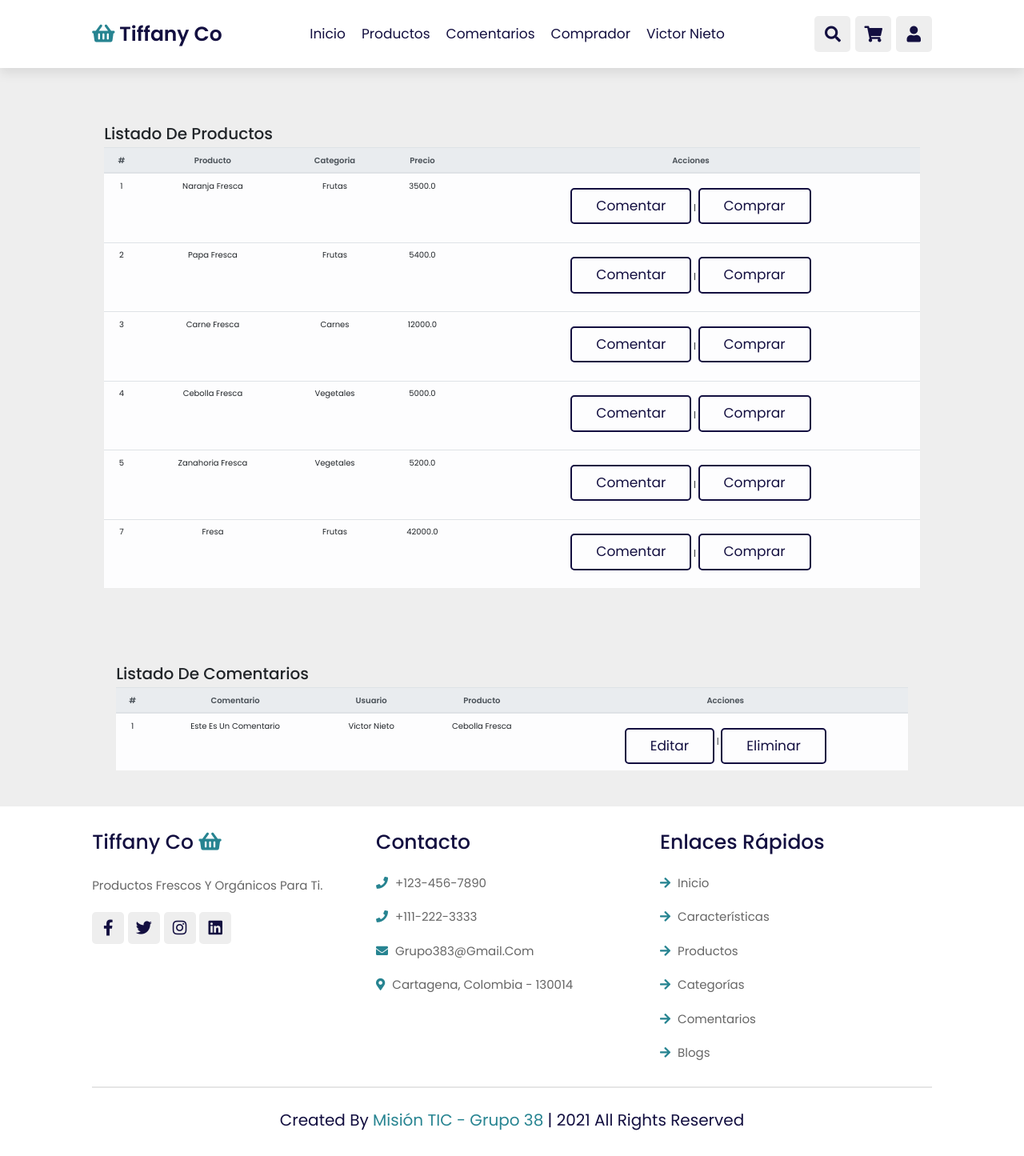
After one commit to vnieto26/proyecto1, a Flask app: page /compra in a window 1280 px wide. The commit adds this page. Shown: the whole page at 80% size. Run offline with Flask 2, Linux system fonts and the light colour scheme; a user stored in the database is signed in; data comes from the database, SQL or seed files in the repository; both versions use the stored data as it was after the commit; some libraries are stand-ins or nearby versions.

Commit message:
Adelanto comentarios

```diff
--- a/app.py
+++ b/app.py
@@ -1,9 +1,7 @@
-from flask import Flask, render_template, request, session, escape
+from flask import Flask, render_template, request, session, escape, url_for
 from werkzeug.utils import redirect
 from flask_sqlalchemy import SQLAlchemy
 from werkzeug.security import generate_password_hash, check_password_hash
-from sqlalchemy import ForeignKey
-from sqlalchemy.orm import relationship
 import os
 
 dbdir = "sqlite:///" + os.path.abspath(os.getcwd()) + "/database.db"
@@ -37,9 +35,7 @@ class Comentarios(db.Model):
     id = db.Column(db.Integer, primary_key=True)
     comentario = db.Column(db.String(300), nullable=False)
     id_user = db.Column(db.Integer, db.ForeignKey('users.id'), nullable=False)
-    # nom_user = relationship('user', backref='comentarios')
     id_producto = db.Column(db.Integer, db.ForeignKey('products.id'), nullable=False)
-    # nom_producto = relationship('products', backref='comentarios')
 
 
 @ app.route('/')
@@ -50,10 +46,10 @@ def inicio():
 @ app.route('/buscar')
 def buscar():
     busca=request.args.get('search')
-    user=Users.query.filter_by(email=busca).first()
-    if user:
-        return user.email
-    return 'El usuario no existe'
+    product=Products.query.filter_by(producto=busca).first()
+    if product:
+        return product.producto
+    return redirect(url_for('inicio'))
 
 
 @ app.route('/signup',  methods=["GET", "POST"])
@@ -76,14 +72,18 @@ def signup():
 
 @ app.route('/login',  methods=['GET', 'POST'])
 def login():
-    if request.method == 'POST':
-        user=Users.query.filter_by(email=request.form['email']).first()
-        if user and check_password_hash(user.password, request.form['password']):
+    if request.method != 'POST':
+        return redirect(url_for('inicio'))
+    user=Users.query.filter_by(email=request.form['email']).first()
+    if user and check_password_hash(user.password, request.form['password']):
+        if user.perfil == '2':
             session['username']=user.nombre
-            return redirect('/home')
-        return redirect('/')
+            return redirect(url_for('home'))
+        session['usercompra'] = user.nombre
+        session['userid'] = user.id
+        return redirect(url_for('compra'))
+    return redirect(url_for('inicio'))
 
-    return render_template('index.html')
 
 @ app.route('/home')
 def home():
@@ -92,12 +92,13 @@ def home():
         users = Users.query.all()
         comentarios = Comentarios.query.all()
         return render_template('home.html', productos=productos, users=users, comentarios= comentarios)
-    return redirect('/')
+    return redirect(url_for('inicio'))
+
 
 @ app.route('/logout')
 def logout():
     session.pop('username', None)
-    return redirect('/')
+    return redirect(url_for('inicio'))
 
 @app.route('/crear_producto',  methods=["GET", "POST"])
 def crear_producto():
@@ -109,43 +110,68 @@ def crear_producto():
         new_producto=Products(producto=producto, categoria=categoria, precio=precio, stock=stock)
         db.session.add(new_producto)
         db.session.commit()
-        return redirect('/home')
-    return redirect('/home')
+        return redirect(url_for('home'))
+    return redirect(url_for('home'))
 
 @app.route('/home/edit_product')
 def edit_product():
-    return redirect('/home')
+    return redirect(url_for('home'))
 
 @app.route('/home/delete_product/<int:id>', methods=["get","post"])
 def delete_product(id):
     producto = Products.query.get(id)
     db.session.delete(producto)
     db.session.commit()
-    return redirect('/home')
+    return redirect(url_for('home'))
 
 @app.route('/home/edit_user')
 def edit_user():
-    return redirect('/home')
+    return redirect(url_for('home'))
 
 @app.route('/home/delete_user/<int:id>', methods=["get","post"])
 def delete_user(id):
     user = Users.query.get(id)
     db.session.delete(user)
     db.session.commit()
-    return redirect('/home')
+    return redirect(url_for('home'))
 
 @app.route('/home/edit_comenta')
 def edit_comenta():
-    return redirect('/home')
+    return redirect(url_for('home'))
 
 @app.route('/home/delete_comenta/<int:id>', methods=["get","post"])
 def delete_comenta(id):
     user = Users.query.get(id)
     db.session.delete(user)
     db.session.commit()
-    return redirect('/home')
+    return redirect(url_for('home'))
 
+@app.route('/compra')
+def compra():
+    if 'usercompra' in session:
+        userid = session['userid']
+        print('usercompra')
+        productos = Products.query.all()
+        comentarios = Comentarios.query.filter_by(id_user=userid).all()
+        return render_template('compra.html', productos=productos, comentarios=comentarios)
 
+@app.route('/compra/comentar', methods=["get","post"])
+def comentar():
+    if request.method == 'POST':
+        new_comentario=request.form['comentario']
+        new_idproducto=request.form['idproducto']
+        new_idusuario=request.form['idusuario']
+        new_comentario=Comentarios(comentario=new_comentario, id_user=new_idusuario, id_producto=new_idproducto)
+        db.session.add(new_comentario)
+        db.session.commit()
+        return redirect(url_for('compra'))
+
+@app.route('/compra/del_comenta/<int:id>', methods=["get","post"])
+def del_comenta(id):
+    comentario = Comentarios.query.get(id)
+    db.session.delete(comentario)
+    db.session.commit()
+    return redirect(url_for('compra'))
 
 
 if __name__ == '__main__':
--- a/static/css/style.css
+++ b/static/css/style.css
@@ -21,7 +21,7 @@
 }
 
 html{
-    font-size: 80%;
+    font-size: 62.5%;
     overflow-x: hidden;
     scroll-behavior: smooth;
     scroll-padding-top: 7rem;
--- /dev/null
+++ b/templates/compra.html
@@ -0,0 +1,275 @@
+<!DOCTYPE html>
+<html lang="en">
+
+<head>
+    <meta charset="UTF-8">
+    <meta http-equiv="X-UA-Compatible" content="IE=edge">
+    <meta name="viewport" content="width=device-width, initial-scale=1.0">
+    <title>Tiffany co</title>
+
+    <link rel="stylesheet" href="https://unpkg.com/swiper@7/swiper-bundle.min.css" />
+
+    <!-- font awesome cdn link  -->
+    <link rel="stylesheet" href="https://cdnjs.cloudflare.com/ajax/libs/font-awesome/5.15.4/css/all.min.css">
+    <link rel="stylesheet" href="https://maxcdn.bootstrapcdn.com/bootstrap/4.0.0/css/bootstrap.min.css">
+    <!-- custom css file link  -->
+    <link rel="stylesheet" href="{{url_for('static', filename='css/style.css') }}">
+
+</head>
+
+<body>
+
+    <!-- header section starts  -->
+
+    <header class="header">
+
+        <a href="{{url_for('compra')}}" class="logo"> <i class="fas fa-shopping-basket"></i> Tiffany co </a>
+
+        <nav class="navbar">
+            <a href="{{url_for('compra')}}">Inicio</a>
+            <a href="#products">Productos</a>
+            <a href="#review">Comentarios</a>
+            <a href="#products">Comprador</a>
+            <a href="{{url_for('compra')}}">{{session['usercompra']}}</a>
+
+        </nav>
+
+        <div class="icons">
+            <!-- <div class="fas fa-plus" id="register-btn"></div> -->
+            <div class="fas fa-bars" id="menu-btn"></div>
+            <div class="fas fa-search" id="search-btn"></div>
+            <div class="fas fa-shopping-cart" id="cart-btn"></div>
+            <div class="fas fa-user" id="login-btn"></div>
+
+
+        </div>
+
+        <form action="{{url_for('buscar')}}" method="get" class="search-form">
+            <input type="search" name="search" id="search-box" placeholder="Buscar aquí...">
+            <label for="search-box" class="fas fa-search"></label>
+        </form>
+
+        <div class="shopping-cart">
+
+            <div class="box">
+                <i class="fas fa-trash"></i>
+                <img src="{{url_for('static', filename='image/cart-img-3.png')}}" alt="">
+                <div class="content">
+                    <h3>Pollo</h3>
+                    <span class="price">$4.99/-</span>
+                    <span class="quantity">qty : 1</span>
+                </div>
+            </div>
+            <div class="total"> total : $19.69/- </div>
+            <a href="#" class="btn">Comprar</a>
+        </div>
+
+        <!-- Formulario de inicio de sesión-->
+        <form action="{{ url_for('login')}}" class="login-form" method="post">
+            <h3>Cerrar Sesión</h3>
+            <a href="{{url_for('logout')}}" class="btn">Logout</a>
+
+        </form>
+
+        <!-- <form action="{{ url_for('comentar')}}" class="register-form" method="post">
+            <h3>Comentario</h3>
+            <input type="text" name="Comentario" placeholder="Comentario" class="box" required>
+            <input type="text" name="id_producto" placeholder="ID Producto" class="box" required>
+            <input type="email" name="id_usuario" placeholder="ID Usuario" values="{{session['usercompra']}}" class="box" required>
+            <input type="submit" value="Registrar" class="btn">
+        </form> -->
+
+    </header>
+
+    <section class="features">
+        <div class="container mt-5">
+            <h1>Gestión Tiffany co</h1>
+        </div>
+    </section>
+
+    <!-- header section ends -->
+
+    <!-- home section starts  -->
+
+    <section class="products" id="products">
+        <div class="container p-4 mt-4">
+            <div class="row">
+
+                <div class="col">
+                    <h2>Listado de Productos</h2>
+                    <table class="table table-light">
+                        <thead class="thead-light">
+                            <tr style="text-align: center">
+                                <th>#</th>
+                                <th>Producto</th>
+                                <th>Categoria</th>
+                                <th>Precio</th>
+                                <th>Acciones</th>
+                            </tr>
+                        </thead>
+                        <tbody>
+                            {% for product in productos %}
+                            <tr style="text-align: center">
+                                <td>{{product.id}}</td>
+                                <td>{{product.producto}}</td>
+                                <td>{{product.categoria}}</td>
+                                <td>{{product.precio}}</td>
+                                <td>
+                                    <a href="/compra/comentar/{{product.id}}" class="btn btn-default btn-rounded mb-4"
+                                        data-toggle="modal" data-target="#modalLoginForm">Comentar</a> |
+                                    <a href="" class="btn btn-default btn-rounded mb-4" data-toggle="modal"
+                                        data-target="#modalLoginForm2"">Comprar</a>
+                            </tr>
+                            {% endfor %}
+
+                        </tbody>
+                    </table>
+                </div>
+            </div>
+        </div>
+
+    </section>
+
+    <!-- review section starts  -->
+    <section class=" review" id="review">
+                                        <div class="container p-4 mt-4">
+                                            <div class="col">
+                                                <h2>Listado de Comentarios</h2>
+                                                <table class="table table-light">
+                                                    <thead class="thead-light">
+                                                        <tr style="text-align: center">
+                                                            <th>#</th>
+                                                            <th>Comentario</th>
+                                                            <th>Usuario</th>
+                                                            <th>Producto</th>
+                                                            <th>Acciones</th>
+                                                        </tr>
+                                                    </thead>
+                                                    <tbody>
+                                                        {% for comenta in comentarios %}
+                                                        <tr style="text-align: center">
+                                                            <td>{{comenta.id}}</td>
+                                                            <td>{{comenta.comentario}}</td>
+                                                            <td>{{comenta.users.nombre}}</td>
+                                                            <td>{{comenta.products.producto}}</td>
+                                                            <td>
+                                                                <a class="btn btn-warning"
+                                                                    href="/compra/edit_comenta/{{comenta.id}}">Editar</a>
+                                                                |
+                                                                <a onclick="return confirm('¿Desea borrar el producto?')"
+                                                                    class="btn btn-danger"
+                                                                    href="/compra/del_comenta/{{comenta.id}}">Eliminar</a>
+                                                            </td>
+                                                        </tr>
+                                                        {% endfor %}
+
+                                                    </tbody>
+                                                </table>
+                                            </div>
+                                        </div>
+                </div>
+    </section>
+    <!-- footer section starts  -->
+
+    <section class="footer">
+
+        <div class="box-container">
+
+            <div class="box">
+                <h3> Tiffany co <i class="fas fa-shopping-basket"></i> </h3>
+                <p>Productos frescos y orgánicos para ti.</p>
+                <div class="share">
+                    <a href="#" class="fab fa-facebook-f"></a>
+                    <a href="#" class="fab fa-twitter"></a>
+                    <a href="#" class="fab fa-instagram"></a>
+                    <a href="#" class="fab fa-linkedin"></a>
+                </div>
+            </div>
+
+            <div class="box">
+                <h3>Contacto</h3>
+                <a href="#" class="links"> <i class="fas fa-phone"></i> +123-456-7890 </a>
+                <a href="#" class="links"> <i class="fas fa-phone"></i> +111-222-3333 </a>
+                <a href="#" class="links"> <i class="fas fa-envelope"></i> grupo383@gmail.com </a>
+                <a href="#" class="links"> <i class="fas fa-map-marker-alt"></i> Cartagena, Colombia - 130014 </a>
+            </div>
+
+            <div class="box">
+                <h3>Enlaces rápidos</h3>
+                <a href="#" class="links"> <i class="fas fa-arrow-right"></i> Inicio </a>
+                <a href="#" class="links"> <i class="fas fa-arrow-right"></i> Características </a>
+                <a href="#" class="links"> <i class="fas fa-arrow-right"></i> productos </a>
+                <a href="#" class="links"> <i class="fas fa-arrow-right"></i> categorías </a>
+                <a href="#" class="links"> <i class="fas fa-arrow-right"></i> comentarios </a>
+                <a href="#" class="links"> <i class="fas fa-arrow-right"></i> blogs </a>
+            </div>
+
+        </div>
+
+        <div class="credit"> created by <span> Misión TIC - Grupo 38 </span> | 2021 all rights reserved </div>
+
+    </section>
+
+    <!-- footer section ends -->
+    <!-- Modal Comentar -->
+    <form action="{{ url_for('comentar')}}" method="post">
+        <div class="modal fade" id="modalLoginForm" tabindex="-1" role="dialog" aria-labelledby="myModalLabel"
+            aria-hidden="true">
+            <div class="modal-dialog" role="document">
+                <div class="modal-content">
+                    <div class="modal-header text-center">
+                        <h4 class="modal-title w-100 font-weight-bold">Comentarios</h4>
+                        <button type="button" class="close" data-dismiss="modal" aria-label="Close">
+                            <span aria-hidden="true">&times;</span>
+                        </button>
+                    </div>
+                    <div class="modal-body mx-3">
+                        <div class="md-form mb-4">
+                            <!-- <i class="fas fa-envelope prefix grey-text"></i> -->
+                            <input type="textarea" name="comentario" id="defaultForm-1" class="form-control validate">
+                            <label data-error="wrong" data-success="right" for="defaultForm-email">Comentario</label>
+                        </div>
+
+                        <div class="md-form mb-4">
+                            <!-- <i class="fas fa-lock prefix grey-text"></i> -->
+                            <input type="number" name="idproducto" value="" class="form-control" id="defaultForm-3"
+                                class="form-control validate">
+                            <label data-error="wrong" data-success="right" for="defaultForm-pass">ID Producto</label>
+                        </div>
+                        <div class="md-form mb-4">
+                            <!-- <i class="fas fa-lock prefix grey-text"></i> -->
+                            <input readonly type="number" name="idusuario" value="{{session['userid']}}"
+                                id="defaultForm-3" class="form-control validate">
+                            <label data-error="wrong" data-success="right" for="defaultForm-pass">ID Usuario</label>
+                        </div>
+
+                    </div>
+                    <div class="modal-footer d-flex justify-content-center">
+                        <button class="btn btn-default">Registrar</button>
+                    </div>
+                </div>
+            </div>
+        </div>
+    </form>
+    <!--
+<div class="text-center">
+  <a href="" class="btn btn-default btn-rounded mb-4" data-toggle="modal" data-target="#modalLoginForm">Launch
+    Modal Login Form</a>
+</div> -->
+
+    <!-- JavaScript Bundle with Popper -->
+    <script src="https://code.jquery.com/jquery-3.2.1.slim.min.js"
+        integrity="sha384-KJ3o2DKtIkvYIK3UENzmM7KCkRr/rE9/Qpg6aAZGJwFDMVNA/GpGFF93hXpG5KkN"
+        crossorigin="anonymous"></script>
+    <script src="https://cdnjs.cloudflare.com/ajax/libs/popper.js/1.12.9/umd/popper.min.js"
+        integrity="sha384-ApNbgh9B+Y1QKtv3Rn7W3mgPxhU9K/ScQsAP7hUibX39j7fakFPskvXusvfa0b4Q"
+        crossorigin="anonymous"></script>
+    <script src="https://maxcdn.bootstrapcdn.com/bootstrap/4.0.0/js/bootstrap.min.js"
+        integrity="sha384-JZR6Spejh4U02d8jOt6vLEHfe/JQGiRRSQQxSfFWpi1MquVdAyjUar5+76PVCmYl"
+        crossorigin="anonymous"></script>
+    <!-- custom js file link  -->
+    <script src="{{url_for('static', filename='js/script.js') }}"></script>
+
+</body>
+
+</html>
```
Also changed, not shown: templates/home.html (+4 -37 lines), templates/index.html (+7 -7 lines), database.db, static/js/modal.js (added).
